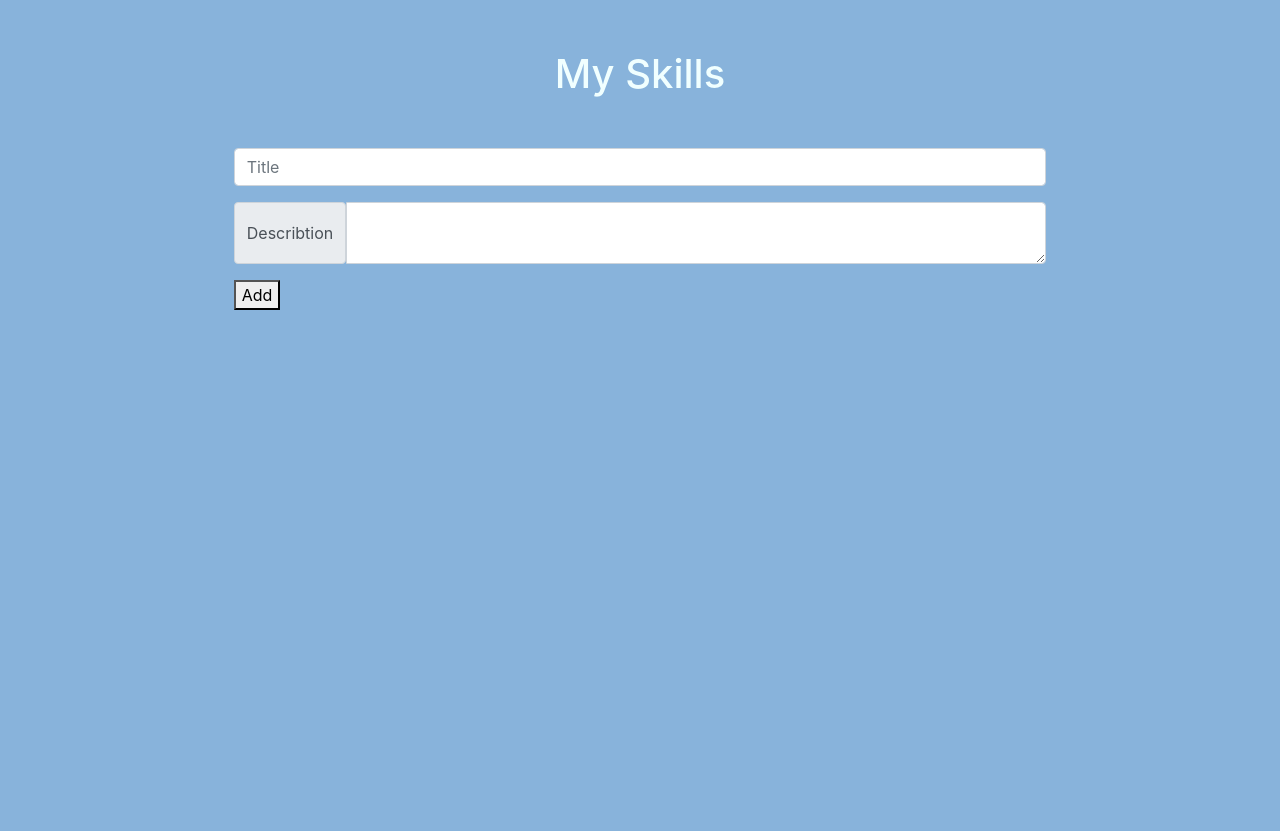
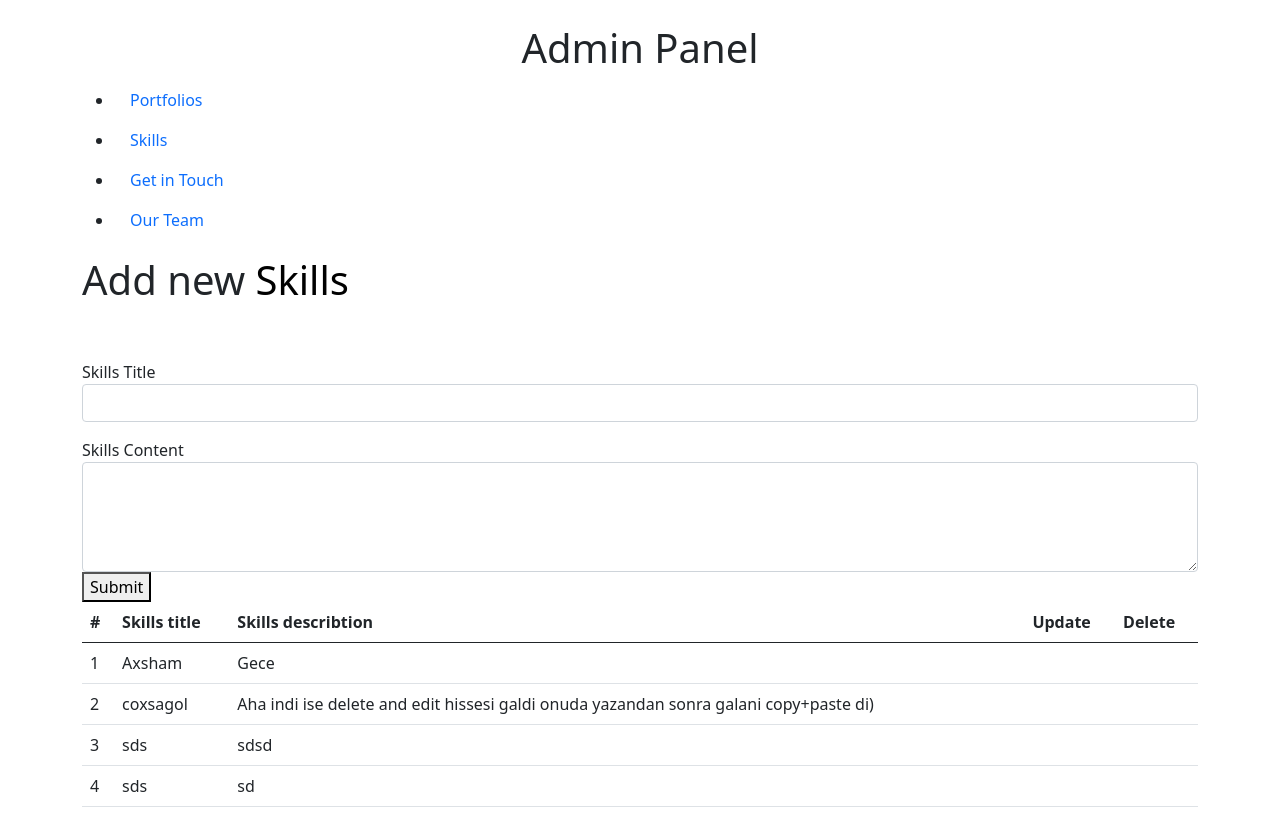
Before and after one commit to Hebibb/MyProject, a Flask app: template templates/admin/Skills.html in a window 1280 px wide. Before the commit the page ends 310 px from the top, so only its background shows below. Run offline with Flask 2, Linux system fonts and the light colour scheme; the template is opened without the code that fills it: values that come from a table or form of the project are taken from there, others are empty; data comes from the database, SQL or seed files in the repository; some libraries are stand-ins or nearby versions.

Commit message:
to be continued

```diff
--- a/admin/routes.py
+++ b/admin/routes.py
@@ -1,10 +1,11 @@
-from run import app
-from flask import render_template
+from run import app,db
+from flask import render_template,redirect,url_for,request
+from modules import *
 
 
 @app.route("/admin",methods=['GET','POST'],)
 def admin_index():
-   return render_template('admin/index.html')
+   return render_template('admin/base.html')
 
 users=[]
 @app.route("/admin/contact",methods=['GET','POST'])
@@ -31,7 +32,20 @@ def contact():
 
 @app.route("/admin/Skills",methods=['GET','POST'])
 def my_skills():
+    from modules import Skills
+    from run import db
+    skills = Skills.query.all()
+    # Gozde
     if request.method=='POST':
-        _title=request.title['title']
-        _desc=request.title['describtion']
-        return render_template('admin/Skills.html')
+        _title=request.form['title']
+        _desc=request.form['describtion']
+        skill=Skills(
+            _title=_title,
+            _describtion=_desc
+        )
+
+        db.session.add(skill)
+        db.session.commit()
+        return redirect('/admin')
+
+    return render_template('admin/Skills.html',skills=skills)
--- /dev/null
+++ b/modules.py
@@ -0,0 +1,6 @@
+from run import db
+
+class Skills(db.Model):
+    id=db.Column(db.Integer,primary_key=True)
+    _title=db.Column(db.String(20))
+    _describtion=db.Column(db.String(250))
--- a/run.py
+++ b/run.py
@@ -1,33 +1,14 @@
 from flask import Flask,redirect,url_for,render_template,request
 from flask_sqlalchemy import SQLAlchemy
 app=Flask(__name__)
-# app.config['SQLALCHEMY_DATABASE_URI'] = 'sqlite:///contact.db'
-# db = SQLAlchemy(app)
-# class Skills(db.Model):
-#     id=db.Column(db.Integer,primary_key=True)
-#     ad_soyad=db.Column(db.String(40))
-#     telefon=db.Column(db.String(10))
-#     email=db.Column(db.String(20))
-#     message=db.Column(db.String(200))
-#     ad_soyad=db.Column(db.String(50))
+app.config['SQLALCHEMY_DATABASE_URI'] = 'sqlite:///database.db'
+db = SQLAlchemy(app)
 
-# db.create_all()
-
-app.config['SQLALCHEMY_DATABASE_URI'] = 'sqlite:///skills.db'
-db = SQLAlchemy(app)
-class skills(db.Model):
-    id=db.Column(db.Integer,primary_key=True)
-    _title=db.Column(db.String(20))
-    _describtion=db.Column(db.String(250))
-
-
-db.create_all()
 
 from admin.routes import *
 from app.routes import *
 
 
-
 if __name__ == '__main__':
-
+    # db.create_all()
     app.run(port=5000,debug=True)
--- a/templates/admin/Skills.html
+++ b/templates/admin/Skills.html
@@ -1,69 +1,47 @@
-<!doctype html>
-<html lang="en">
+{% extends "admin/base.html" %} {% block content %}
 
-<head>
-    <title>Admin Panel</title>
-    <!-- Required meta tags -->
-    <meta charset="utf-8">
-    <meta name="viewport" content="width=device-width, initial-scale=1, shrink-to-fit=no">
-    <link rel="stylesheet" href="https://cdnjs.cloudflare.com/ajax/libs/font-awesome/6.0.0/css/all.min.css" integrity="sha512-9usAa10IRO0HhonpyAIVpjrylPvoDwiPUiKdWk5t3PyolY1cOd4DSE0Ga+ri4AuTroPR5aQvXU9xC6qOPnzFeg==" crossorigin="anonymous" referrerpolicy="no-referrer"
-    />
-    <!-- Bootstrap CSS -->
-    <link rel="stylesheet" href="https://stackpath.bootstrapcdn.com/bootstrap/4.3.1/css/bootstrap.min.css" integrity="sha384-ggOyR0iXCbMQv3Xipma34MD+dH/1fQ784/j6cY/iJTQUOhcWr7x9JvoRxT2MZw1T" crossorigin="anonymous">
-</head>
-<style>
-    form {
-        margin-top: 30px;
-        text-align: center;
-        margin: 0 auto;
-        padding-top: 50px;
-    }
+<!-- Form hisse, burdan daxil olunan inputdaki deyer ashagdaki table dushur -->
+<h1 class="pt-35">Add new <span style="color:#000000;">Skills</span></h1>
+<form action="/admin/Skills.html" method="POST" enctype="multipart/form-data">
+    <div class="form-group">
+        <label class="mt-5">Skills Title</label>
+        <input type="text" name="title" class="form-control" id="exampleInputEmail1" aria-describedby="emailHelp" required>
+    </div>
+    <div class="form-group mt-3">
+        <label class="">Skills Content</label>
+        <textarea name="describtion" class="form-control" id="exampleFormControlTextarea1" rows="4" required></textarea>
+    </div>
+    <div class="submit_button">
+        <span></span><button type="submit">Submit</button>
+    </div>
+</form>
 
-    h1 {
-        margin-bottom: 50px;
-        color: azure;
-    }
 
-    body {
-        background: rgb(136, 179, 219);
-    }
-</style>
+<!-- Bura table qoymaq lazimidr sende de bootsrtao oldugu ucun ozumden gotururem -->
+<div class="pb-60">
+    <table class="table rounded">
+        <thead>
+            <tr>
+                <th scope="col">#</th>
+                <th scope="col">Skills title</th>
+                <th scope="col">Skills describtion</th>
+                <th scope="col">Update</th>
+                <th scope="col">Delete</th>
+            </tr>
+        </thead>
+        <tbody>
+            {%for _skills in skills%}
+            <tr>
+                <td>{{_skills.id}}</td>
+                <td>{{_skills._title}}</td>
+                <td>{{_skills._describtion}}</td>
+                <td><a href="#"><i class="far fa-edit" style="color: #20C997;"></i></a></td>
+                <td><a href="/"><i class="far fa-trash-alt" style="color: #20C997;"></i></a></td>
 
-<body>
+            </tr>
+            {%endfor%}
+        </tbody>
+    </table>
+</div>
 
-    <div class="container">
-        <div class="row">
-
-            <form action="admin/Skills" method="post">
-                <h1>My Skills</h1>
-
-                <!-- <div class="input-group mb-3">
-
-                    <input type="text" class="form-control" name="Icon" placeholder="Icon">
-
-                </div> -->
-
-                <div class="input-group mb-3">
-                    <input type="" class="form-control" placeholder="Title">
-                </div>
-
-                <div class="input-group mb-3">
-                    <span class="input-group-text">Describtion</span>
-                    <textarea class="form-control" name="describtion" style="width: 700px;"></textarea>
-                </div>
-                <div class="input-group mb-3">
-                    <button type="submit" class="btn-btn-primary">Add</button>
-                </div>
-            </form>
-
-        </div>
-    </div>
-
-    <!-- Optional JavaScript -->
-    <!-- jQuery first, then Popper.js, then Bootstrap JS -->
-    <script src="https://code.jquery.com/jquery-3.3.1.slim.min.js" integrity="sha384-q8i/X+965DzO0rT7abK41JStQIAqVgRVzpbzo5smXKp4YfRvH+8abtTE1Pi6jizo" crossorigin="anonymous"></script>
-    <script src="https://cdnjs.cloudflare.com/ajax/libs/popper.js/1.14.7/umd/popper.min.js" integrity="sha384-UO2eT0CpHqdSJQ6hJty5KVphtPhzWj9WO1clHTMGa3JDZwrnQq4sF86dIHNDz0W1" crossorigin="anonymous"></script>
-    <script src="https://stackpath.bootstrapcdn.com/bootstrap/4.3.1/js/bootstrap.min.js" integrity="sha384-JjSmVgyd0p3pXB1rRibZUAYoIIy6OrQ6VrjIEaFf/nJGzIxFDsf4x0xIM+B07jRM" crossorigin="anonymous"></script>
-</body>
-
-</html>
+{% endblock %}
--- a/templates/admin/base.html
+++ b/templates/admin/base.html
@@ -2,7 +2,7 @@
 <html lang="en">
 
 <head>
-    <title>Title</title>
+    <title></title>
     <!-- Required meta tags -->
     <meta charset="utf-8">
     <meta name="viewport" content="width=device-width, initial-scale=1, shrink-to-fit=no">
@@ -10,68 +10,45 @@
     <!-- Bootstrap CSS v5.0.2 -->
     <link rel="stylesheet" href="https://cdn.jsdelivr.net/npm/bootstrap@5.0.2/dist/css/bootstrap.min.css" integrity="sha384-EVSTQN3/azprG1Anm3QDgpJLIm9Nao0Yz1ztcQTwFspd3yD65VohhpuuCOmLASjC" crossorigin="anonymous">
     <style>
-        ul {
-            display: flex;
-            justify-content: center;
-            align-items: center;
-            text-decoration: none;
-        }
 
-        nav {
-            width: inherit;
-        }
     </style>
 </head>
 
 <body>
+
     <!-- Header -->
     <div class="container justify-content-center">
         <div class="row">
             <div class="col-12">
                 <div class="my-4">
-
                     <header>
-
-
                         <div class="text-center ">
                             <h1>Admin Panel</h1>
                         </div>
 
-                        <nav>
                             <!-- <div class="container-fluid"> -->
+                            <ul>
+                                <!-- <div class="input-group-text">
 
-
-                            <ul>
-                                <div class="input-group-text">
-                                    <li><a class="nav-link" href="../admin/Portfolios.html ">Portfolios</a></li>
-                                    <li><a class="nav-link" href="../admin/Skills.html ">Skills</a></li>
-                                    <li><a class="nav-link" href="../admin/GetinTouch">Get in Touch</a></li>
-                                    <li><a class="nav-link" href="../admin/Ourteam">Our Team</a></li>
-
-
-                                </div>
+                                </div> -->
+                                <li><a class="nav-link" href="../admin/Portfolios">Portfolios</a></li>
+                                <li><a class="nav-link" href="/admin/Skills">Skills</a></li>
+                                <li><a class="nav-link" href="../admin/GetinTouch">Get in Touch</a></li>
+                                <li><a class="nav-link" href="../admin/Ourteam">Our Team</a></li>
 
                             </ul>
 
 
+                        <!-- Page wrapper  -->
+                        {% block content %} {% endblock %}
+                        <!-- End wrapper  -->
+                    </header>
+                </div>
+            </div>
+        </div>
+    </div>
 
 
-
-
-                        </nav>
-
-
-
-
-                </div>
-            </div>
-            </header>
-
-        </div>
-    </div>
-    </div>
-    </div>
-    {%block content%} {%end block%}
     <!-- Bootstrap JavaScript Libraries -->
     <script src="https://cdn.jsdelivr.net/npm/@popperjs/core@2.9.2/dist/umd/popper.min.js " integrity="sha384-IQsoLXl5PILFhosVNubq5LC7Qb9DXgDA9i+tQ8Zj3iwWAwPtgFTxbJ8NT4GN1R8p " crossorigin="anonymous "></script>
     <script src="https://cdn.jsdelivr.net/npm/bootstrap@5.0.2/dist/js/bootstrap.min.js " integrity="sha384-cVKIPhGWiC2Al4u+LWgxfKTRIcfu0JTxR+EQDz/bgldoEyl4H0zUF0QKbrJ0EcQF " crossorigin="anonymous "></script>
--- a/templates/admin/contact.html
+++ b/templates/admin/contact.html
@@ -45,10 +45,7 @@
                             <td>{{istifadeci['email']}}</td>
                             <td>{{istifadeci['message']}}</td>
                             <td>{{istifadeci['date']}}</td>
-                            <td>
-                                <a href=""><i class="fa-solid fa-trash-can" ></i></a>
-                                <a href=""><i class="fa-solid fa-pen-to-square"></i></a>
-                            </td>
+
                         </tr>
                         {% endfor %}
                     </tbody>
--- a/templates/app/index.html
+++ b/templates/app/index.html
@@ -121,7 +121,7 @@
             </div>
 
             <div class="myservice-grid-chambers">
-                {%for skill in skill_list%}
+                {%for skill in skills%}
                 <div class="grid-webdesign">
 
                     <i class="{{skill.icon}}"></i>
```
Also changed, not shown: app/routes.py (+7 -1 lines), contact.db (deleted), database.db (added).
